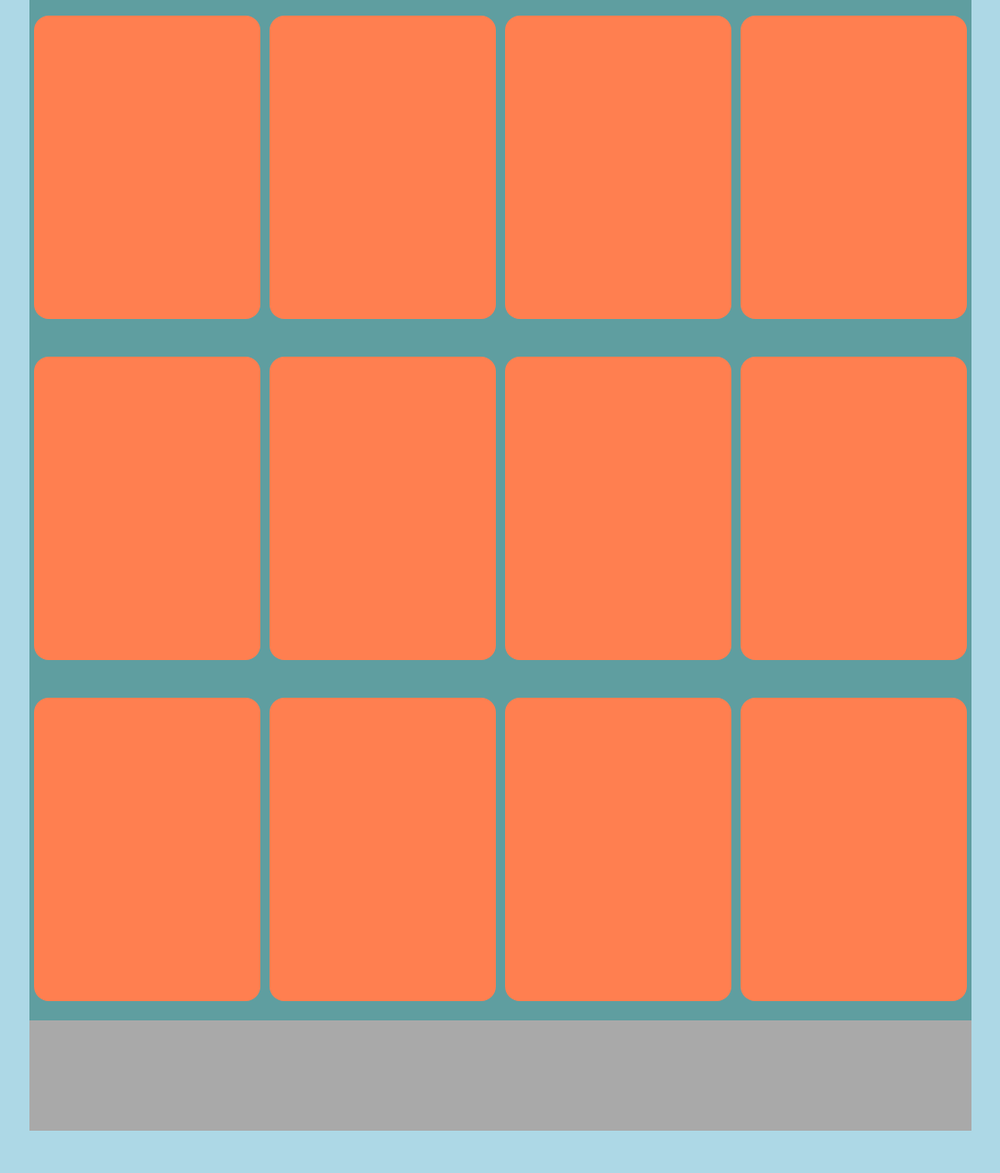
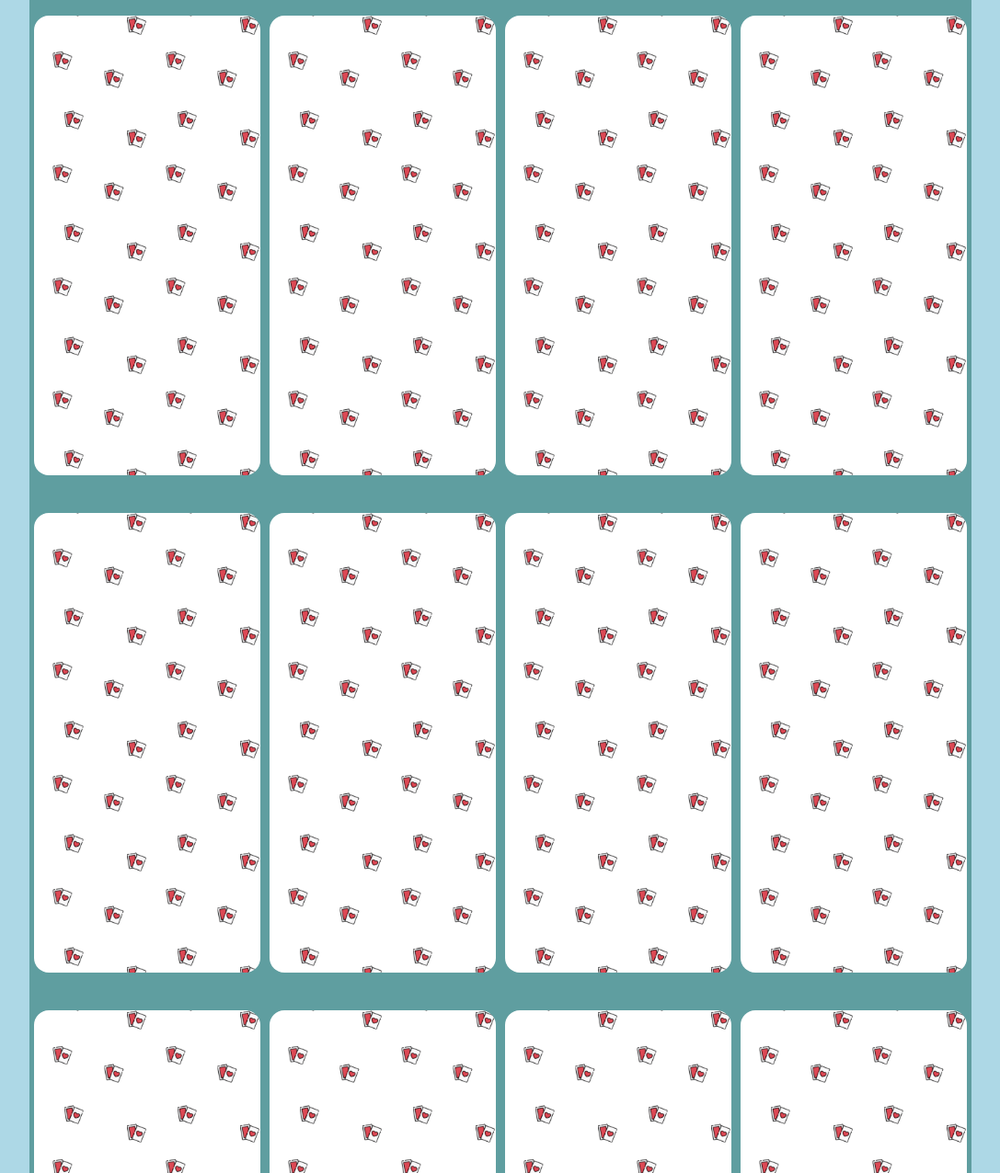
Before and after one commit to emaferr/html-css-memory, a plain HTML site: page index.html in a window 1280 px wide. Shown: the part 153-1429 px from the top of the page at 92% size, without its empty margins (96-1183 px from the left). Before the commit the page ends 1383 px from the top, so only its background shows below. Drawn offline with Linux system fonts and the light colour scheme.

Commit message:
Complete cards

```diff
--- a/css/style.css
+++ b/css/style.css
@@ -26,8 +26,11 @@
     background-color: cadetblue;
     width: 100%;
 }
-/* end Contain */
 
+.footer{
+    height: 120px;
+    background-color: darkgrey;
+}
 
 .title{
     height: 150px;
@@ -37,17 +40,65 @@
     color: #ffffff;
 }
 
+/* end Contain */
+
+/* Card */
+
 .card{
     width: 24%;
-    height: 330px;
+    height: 500px;
     border-radius: 1rem;
-    background-color: coral;
     float: left;
-    display: inline-block;
     margin: 2% 0.5%;
+    background-image: url(../img/pattern.png);
+    background-size: contain;
+    background-position: center;
 }
 
-.footer{
-    height: 120px;
-    background-color: darkgrey;
+.card:hover{
+    background-color: #ffffff;
+    cursor: pointer;
 }
+
+.card_txt{
+    font-size: 2rem;
+    position: absolute;
+}
+/* endCard */
+
+
+.submarine:hover{
+    background-image: url(../img/noun_Submarine_3134738.png);
+    background-repeat: no-repeat;
+    color: #3a3acc;
+}
+
+.baloon:hover{
+    background-image: url(../img/noun_air_balloon_3134741.png);
+    background-repeat: no-repeat;
+    color: #e61986;
+}
+
+.ship:hover{
+    background-image: url(../img/noun_Cruise_Ship_3134824.png);
+    background-repeat: no-repeat;
+    color: #13155e;
+}
+
+.tractor:hover{
+    background-image: url(../img/noun_Tractor_3134797.png);
+    background-repeat: no-repeat;
+    color: #e67919;
+}
+
+.bicycle:hover{
+    background-image: url(../img/noun_Bicycle_3134821.png);
+    background-repeat: no-repeat;
+    color: #42f282;
+}
+
+.tram:hover{
+    background-image: url(../img/noun_Tram_3134750.png);
+    background-repeat: no-repeat;
+    color: #cc4949;
+}
--- a/index.html
+++ b/index.html
@@ -19,6 +19,7 @@
         body{
             background-color: #add8e6;
             font-family: 'Nerko One', cursive;
+            text-shadow: 2px 2px 4px black;
         }
 
     </style>
@@ -37,29 +38,29 @@
         <!-- Cards contain -->
         <div class="cards_contain clearfix">
 
-            <div class="card"></div>
+            <div class="card submarine"></div>
 
-            <div class="card"></div>
+            <div class="card baloon"></div>
 
-            <div class="card"></div>
+            <div class="card ship"></div>
 
-            <div class="card"></div>
+            <div class="card bicycle"></div>
 
-            <div class="card"></div>
+            <div class="card tram"></div>
 
-            <div class="card"></div>
+            <div class="card baloon"></div>
 
-            <div class="card"></div>
+            <div class="card tractor"></div>
 
-            <div class="card"></div>
+            <div class="card tram"></div>
 
-            <div class="card"></div>
+            <div class="card tractor"></div>
 
-            <div class="card"></div>
+            <div class="card submarine"></div>
 
-            <div class="card"></div>
+            <div class="card bicycle"></div>
 
-            <div class="card"></div>
+            <div class="card ship"></div>
 
         </div>
         <!-- end Cards contain -->
```
